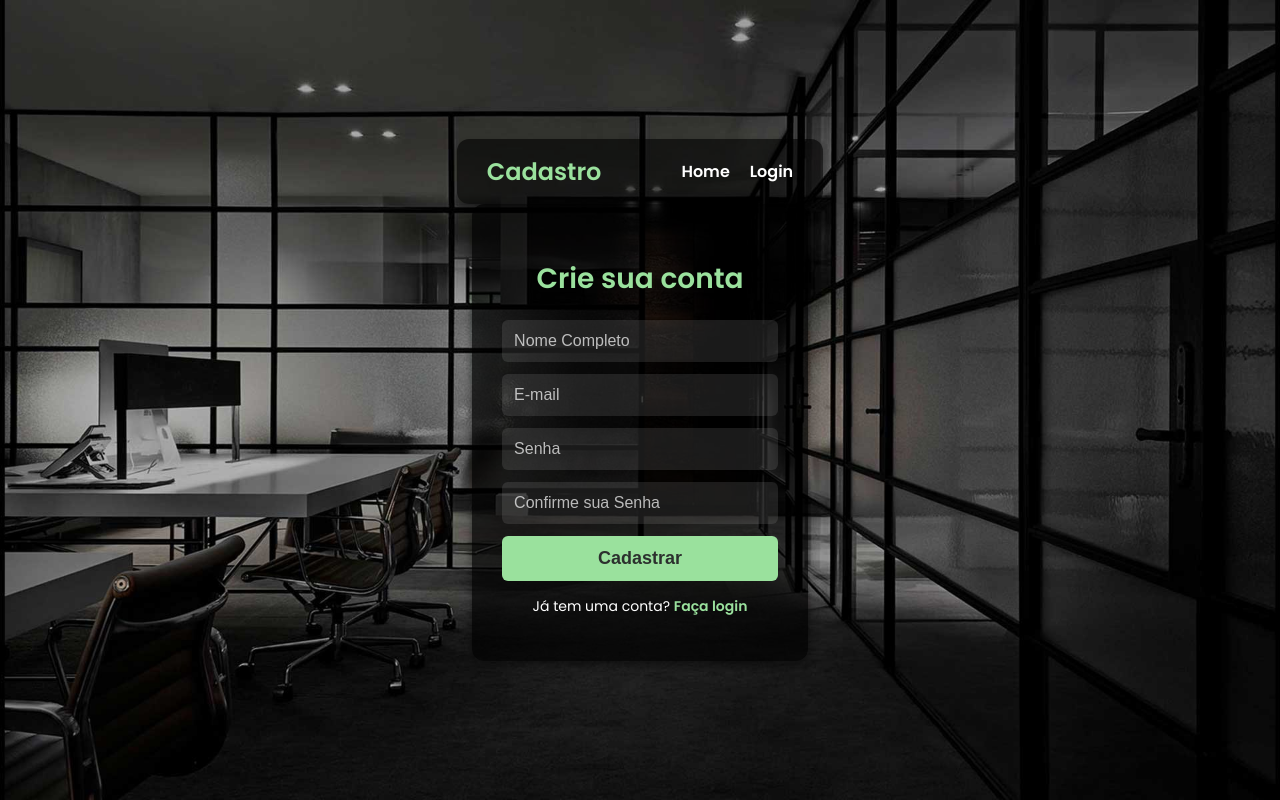
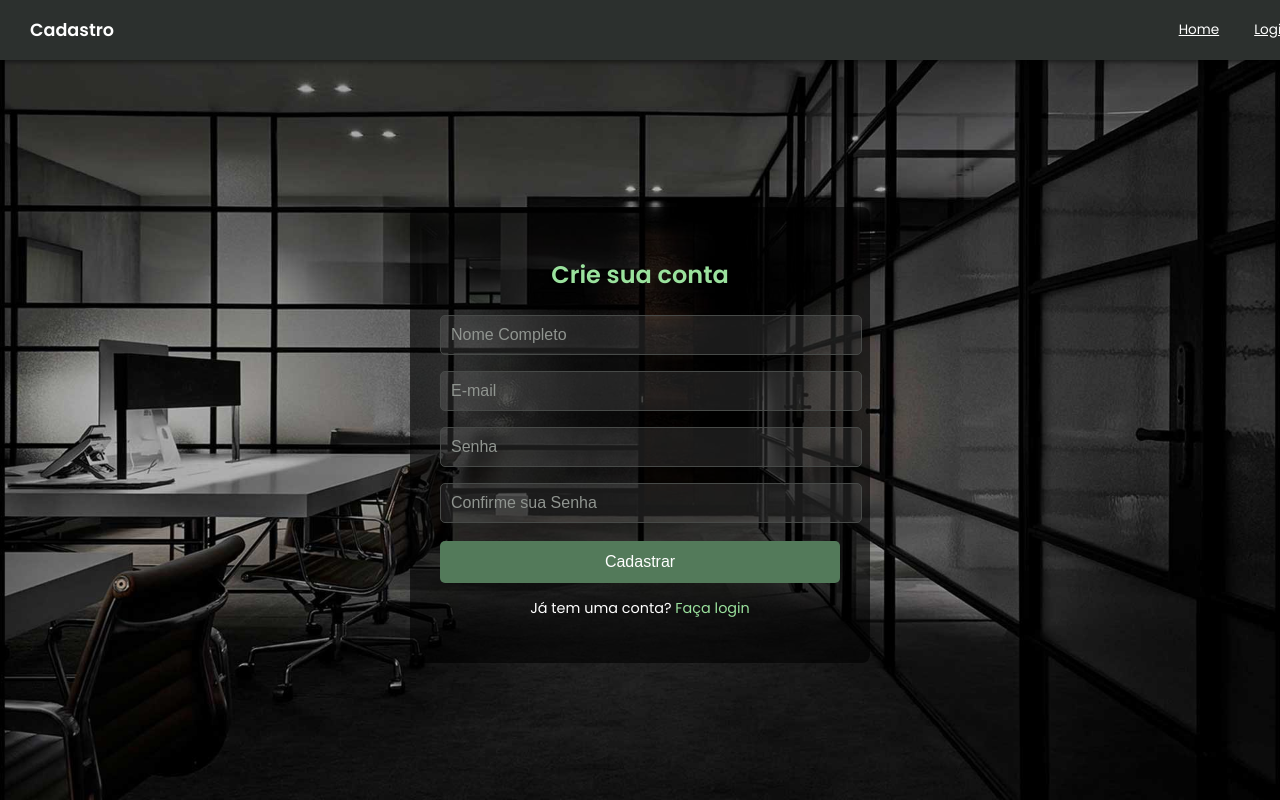
Before and after one commit to MatheusNBrito/WebContabil, a React (Create React App) app in the folder frontend/: page /register in a window 1280 px wide. Built offline with nearby package versions, Linux system fonts and the light colour scheme.

Commit message:
register css

```diff
--- a/frontend/src/pages/Register/register.css
+++ b/frontend/src/pages/Register/register.css
@@ -1,4 +1,7 @@
-/* Paleta de cores */
+/* 🔹 Importando a fonte Poppins para manter o padrão */
+@import url('https://fonts.googleapis.com/css2?family=Poppins:wght@300;400;600&display=swap');
+
+/* 🔹 Definição das variáveis de cores baseadas na paleta */
 :root {
   --dark-gray: #2C302E;
   --medium-gray: #474A48;
@@ -7,132 +10,174 @@
   --deep-green: #537A5A;
 }
 
-/* Container principal */
-.register-container {
-  font-family: "Poppins", sans-serif;
-  color: white;
-  height: 100vh;
-  display: flex;
-  flex-direction: column;
-  align-items: center;
-  justify-content: center;
-  background-image: url('../../assets/background3.jpg');
-  background-size: cover;
-  background-position: center;
-  background-attachment: fixed;
+/* 🔹 Estilização Geral */
+body {
+  background-color: var(--dark-gray);
+  color: var(--light-gray);
+  font-family: 'Poppins', sans-serif;
+  margin: 0;
+  padding: 0;
+  box-sizing: border-box;
 }
 
-/* Cabeçalho */
+/* 🔹 Header fixo e slim */
 .register-header {
+  background-color: var(--dark-gray);
+  color: white;
+  padding: 5px 20px;
   display: flex;
   justify-content: space-between;
   align-items: center;
+  position: fixed;
+  top: 0;
+  left: 0;
   width: 100%;
-  max-width: 900px;
-  padding: 15px 30px;
-  background: rgba(0, 0, 0, 0.6);
-  border-radius: 12px;
-  box-shadow: 0px 4px 6px rgba(0, 0, 0, 0.3);
+  z-index: 1000;
+  box-shadow: 0px 2px 5px rgba(0, 0, 0, 0.5);
 }
 
-.register-title {
-  font-size: 24px;
-  margin: 0;
-  color: var(--soft-green);
+/* 🔹 Ajuste para evitar que o conteúdo fique coberto pelo header */
+.register-container {
+  padding-top: 70px;
 }
 
+/* 🔹 Título do cabeçalho */
+.register-title {
+  font-size: 1.1rem;
+  font-weight: 600;
+  padding-left: 10px;
+}
+
+/* 🔹 Navegação do Header */
+.register-nav {
+  display: flex;
+  gap: 15px;
+  align-items: center;
+}
+
+/* 🔹 Botões do Header (iguais ao da Home) */
 .register-nav a {
+  background: none;
+  border: none;
   color: white;
-  text-decoration: none;
-  margin-left: 20px;
-  font-weight: bold;
-  transition: all 0.3s ease;
+  padding: 6px 10px;
+  font-size: 0.85rem;
+  border-radius: 5px;
+  transition: background 0.3s ease, color 0.3s ease;
 }
 
 .register-nav a:hover {
-  color: var(--soft-green);
-  transform: scale(1.1);
+  background-color: var(--soft-green);
+  color: black;
 }
 
-/* Formulário */
+/* 🔹 Caixa de cadastro */
 .register-box {
-  background: rgba(0, 0, 0, 0.7);
+  max-width: 400px;
+  margin: 50px auto;
   padding: 30px;
-  border-radius: 12px;
+  background: rgba(0, 0, 0, 0.6); /* Agora com mais opacidade */
+  border-radius: 8px;
   text-align: center;
-  width: 90%;
-  max-width: 400px;
-  box-shadow: 0px 4px 10px rgba(0, 0, 0, 0.5);
+  color: white; /* Garante que o texto fique visível */
 }
 
+/* 🔹 Título */
 .register-heading {
-  font-size: 28px;
   color: var(--soft-green);
-  margin-bottom: 20px;
+  font-size: 1.5rem;
+  margin-bottom: 15px;
 }
 
-.register-form {
-  display: flex;
-  flex-direction: column;
-}
-
+/* 🔹 Estilização dos inputs */
 .register-input {
+  width: 100%;
+  padding: 10px;
+  margin: 8px 0;
   background: rgba(255, 255, 255, 0.1);
-  border: none;
-  padding: 12px;
-  margin-bottom: 12px;
-  border-radius: 6px;
+  border: 1px solid var(--medium-gray);
+  border-radius: 5px;
   color: white;
-  font-size: 16px;
+  font-size: 1rem;
+  outline: none;
 }
 
 .register-input::placeholder {
-  color: rgba(255, 255, 255, 0.7);
+  color: var(--light-gray);
 }
 
+.register-input:focus {
+  border-color: var(--soft-green);
+}
+
+/* 🔹 Botão de Cadastro (igual ao da Home) */
 .register-btn {
-  background-color: var(--soft-green);
-  color: var(--dark-gray);
-  padding: 12px;
-  font-size: 18px;
+  background-color: var(--deep-green);
+  color: white;
   border: none;
-  border-radius: 6px;
+  padding: 12px 18px;
+  font-size: 1rem;
+  border-radius: 5px;
   cursor: pointer;
-  transition: all 0.3s ease;
-  font-weight: bold;
+  transition: background 0.3s ease, transform 0.2s ease;
+  width: 100%;
+  margin-top: 10px;
 }
 
 .register-btn:hover {
-  background-color: var(--deep-green);
-  color: white;
+  background-color: var(--soft-green);
   transform: scale(1.05);
+  color: black;
 }
 
-/* Mensagens de erro e sucesso */
+/* 🔹 Mensagens de erro e sucesso */
 .register-error {
-  color: #ff4d4d;
-  font-size: 14px;
+  color: #ff4c4c;
+  background: rgba(255, 0, 0, 0.1);
+  padding: 10px;
+  border-radius: 5px;
   margin-bottom: 10px;
 }
 
 .register-success {
-  color: #9AE19D;
-  font-size: 14px;
+  color: #4caf50;
+  background: rgba(76, 175, 80, 0.1);
+  padding: 10px;
+  border-radius: 5px;
   margin-bottom: 10px;
 }
 
-/* Link para login */
+/* 🔹 Link para Login */
 .register-login-link {
   margin-top: 15px;
-  font-size: 14px;
+  font-size: 0.9rem;
 }
 
 .register-login-link a {
   color: var(--soft-green);
   text-decoration: none;
-  font-weight: bold;
 }
 
 .register-login-link a:hover {
   text-decoration: underline;
 }
+
+/* 🔹 Responsividade */
+@media (max-width: 768px) {
+  .register-header {
+    flex-direction: column;
+    text-align: center;
+    padding: 8px;
+  }
+
+  .register-nav {
+    flex-direction: column;
+    gap: 8px;
+    margin-top: 5px;
+  }
+
+  .register-box {
+    padding: 25px;
+    width: 90%;
+  }
+}
```
